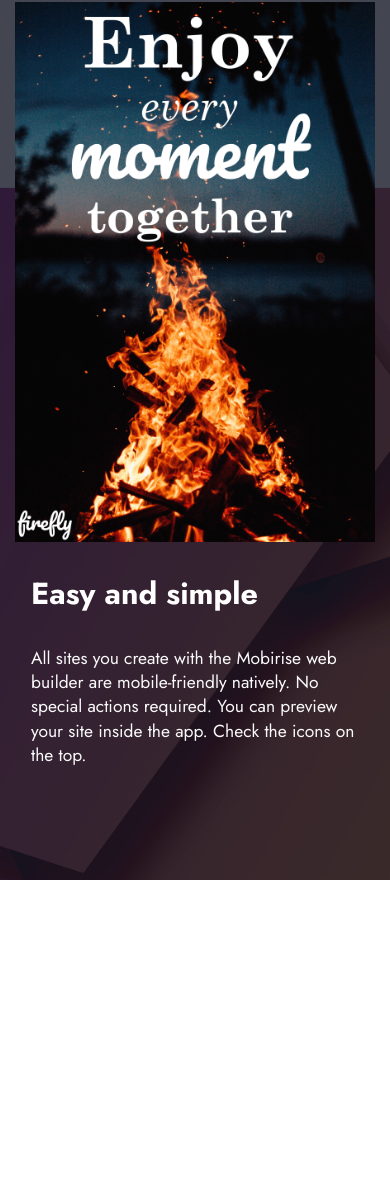
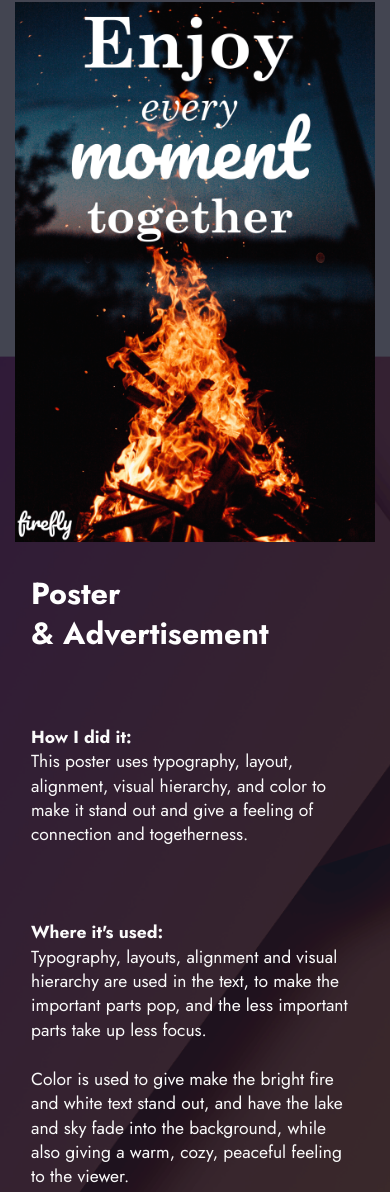
Before and after one commit to SpirantIvy/firefly, a plain HTML site: page page3.html in a window 390 px wide. Shown: the part 1286-2478 px from the top of the page. Drawn offline with nearby package versions, Linux system fonts and the light colour scheme; a web font is replaced by a local one.

Commit message:
create github pages

```diff
--- a/index.html
+++ b/index.html
@@ -268,7 +268,7 @@
 
                 </div>
             </div>
-        </div><section style="background-color: #fff; font-family: -apple-system, BlinkMacSystemFont, 'Segoe UI', 'Roboto', 'Helvetica Neue', Arial, sans-serif; color:#aaa; font-size:12px; padding: 0; align-items: center; display: flex;"><a href="https://mobirise.site/c" style="flex: 1 1; height: 3rem; padding-left: 1rem;"></a><p style="flex: 0 0 auto; margin:0; padding-right:1rem;">Page was <a href="https://mobirise.site/g" style="color:#aaa;">built</a> with Mobirise</p></section><script src="assets/web/assets/jquery/jquery.min.js"></script>  <script src="assets/popper/popper.min.js"></script>  <script src="assets/tether/tether.min.js"></script>  <script src="assets/bootstrap/js/bootstrap.min.js"></script>  <script src="assets/smoothscroll/smooth-scroll.js"></script>  <script src="assets/viewportchecker/jquery.viewportchecker.js"></script>  <script src="assets/dropdown/js/nav-dropdown.js"></script>  <script src="assets/dropdown/js/navbar-dropdown.js"></script>  <script src="assets/touchswipe/jquery.touch-swipe.min.js"></script>  <script src="assets/parallax/jarallax.min.js"></script>  <script src="assets/vimeoplayer/jquery.mb.vimeo_player.js"></script>  <script src="assets/popup-plugin/script.js"></script>  <script src="assets/popup-overlay-plugin/script.js"></script>  <script src="assets/theme/js/script.js"></script>  <script src="assets/formoid.min.js"></script>
+        </div><section style="background-color: #fff; font-family: -apple-system, BlinkMacSystemFont, 'Segoe UI', 'Roboto', 'Helvetica Neue', Arial, sans-serif; color:#aaa; font-size:12px; padding: 0; align-items: center; display: flex;"><a href="https://mobirise.site/g" style="flex: 1 1; height: 3rem; padding-left: 1rem;"></a><p style="flex: 0 0 auto; margin:0; padding-right:1rem;">Built with Mobirise <a href="https://mobirise.site/u" style="color:#aaa;">website</a> theme</p></section><script src="assets/web/assets/jquery/jquery.min.js"></script>  <script src="assets/popper/popper.min.js"></script>  <script src="assets/tether/tether.min.js"></script>  <script src="assets/bootstrap/js/bootstrap.min.js"></script>  <script src="assets/smoothscroll/smooth-scroll.js"></script>  <script src="assets/viewportchecker/jquery.viewportchecker.js"></script>  <script src="assets/dropdown/js/nav-dropdown.js"></script>  <script src="assets/dropdown/js/navbar-dropdown.js"></script>  <script src="assets/touchswipe/jquery.touch-swipe.min.js"></script>  <script src="assets/parallax/jarallax.min.js"></script>  <script src="assets/vimeoplayer/jquery.mb.vimeo_player.js"></script>  <script src="assets/popup-plugin/script.js"></script>  <script src="assets/popup-overlay-plugin/script.js"></script>  <script src="assets/theme/js/script.js"></script>  <script src="assets/formoid.min.js"></script>
 
 
   <input name="animation" type="hidden">
--- a/page3.html
+++ b/page3.html
@@ -98,10 +98,14 @@
             <div class="card col-12 col-lg">
                 <div class="card-wrapper">
                     <h6 class="card-title mbr-fonts-style mb-4 display-2">
-                        <strong>Easy and simple</strong>
-                    </h6>
-                    <p class="mbr-text mbr-fonts-style display-7">
-                        All sites you create with the Mobirise web builder are mobile-friendly natively. No special actions required. You can preview your site inside the app. Check the icons on the top.</p>
+                        <strong>Poster &amp;&nbsp;Advertisement</strong><br><strong><br></strong></h6>
+                    <p class="mbr-text mbr-fonts-style display-7"><strong>How I did it:
+<br></strong>This poster uses typography, layout, alignment, visual hierarchy, and color to make it stand out and give a feeling of connection and togetherness.
+<br>
+<br>
+<br>
+<br><strong>Where it's used:
+<br></strong>Typography, layouts, alignment and visual hierarchy are used in the text, to make the important parts pop, and the less important parts take up less focus.<br><br>Color is used to give make the bright fire and white text stand out, and have the lake and sky fade into the background, while also giving a warm, cozy, peaceful feeling to the viewer.</p>
 
                 </div>
             </div>
@@ -191,7 +195,7 @@
 
                 </div>
             </div>
-        </div><section style="background-color: #fff; font-family: -apple-system, BlinkMacSystemFont, 'Segoe UI', 'Roboto', 'Helvetica Neue', Arial, sans-serif; color:#aaa; font-size:12px; padding: 0; align-items: center; display: flex;"><a href="https://mobirise.site/k" style="flex: 1 1; height: 3rem; padding-left: 1rem;"></a><p style="flex: 0 0 auto; margin:0; padding-right:1rem;">Page was <a href="https://mobirise.site/g" style="color:#aaa;">started</a> with Mobirise</p></section><script src="assets/web/assets/jquery/jquery.min.js"></script>  <script src="assets/popper/popper.min.js"></script>  <script src="assets/tether/tether.min.js"></script>  <script src="assets/bootstrap/js/bootstrap.min.js"></script>  <script src="assets/smoothscroll/smooth-scroll.js"></script>  <script src="assets/viewportchecker/jquery.viewportchecker.js"></script>  <script src="assets/dropdown/js/nav-dropdown.js"></script>  <script src="assets/dropdown/js/navbar-dropdown.js"></script>  <script src="assets/touchswipe/jquery.touch-swipe.min.js"></script>  <script src="assets/parallax/jarallax.min.js"></script>  <script src="assets/popup-plugin/script.js"></script>  <script src="assets/popup-overlay-plugin/script.js"></script>  <script src="assets/theme/js/script.js"></script>  <script src="assets/formoid.min.js"></script>
+        </div><section style="background-color: #fff; font-family: -apple-system, BlinkMacSystemFont, 'Segoe UI', 'Roboto', 'Helvetica Neue', Arial, sans-serif; color:#aaa; font-size:12px; padding: 0; align-items: center; display: flex;"><a href="https://mobirise.site/o" style="flex: 1 1; height: 3rem; padding-left: 1rem;"></a><p style="flex: 0 0 auto; margin:0; padding-right:1rem;">The <a href="https://mobirise.site/e" style="color:#aaa;">web page</a> was built with Mobirise</p></section><script src="assets/web/assets/jquery/jquery.min.js"></script>  <script src="assets/popper/popper.min.js"></script>  <script src="assets/tether/tether.min.js"></script>  <script src="assets/bootstrap/js/bootstrap.min.js"></script>  <script src="assets/smoothscroll/smooth-scroll.js"></script>  <script src="assets/viewportchecker/jquery.viewportchecker.js"></script>  <script src="assets/dropdown/js/nav-dropdown.js"></script>  <script src="assets/dropdown/js/navbar-dropdown.js"></script>  <script src="assets/touchswipe/jquery.touch-swipe.min.js"></script>  <script src="assets/parallax/jarallax.min.js"></script>  <script src="assets/popup-plugin/script.js"></script>  <script src="assets/popup-overlay-plugin/script.js"></script>  <script src="assets/theme/js/script.js"></script>  <script src="assets/formoid.min.js"></script>
 
 
   <input name="animation" type="hidden">
```
Also changed, not shown: page1.html (+1 -1 lines), page2.html (+1 -1 lines), 1 other file.
